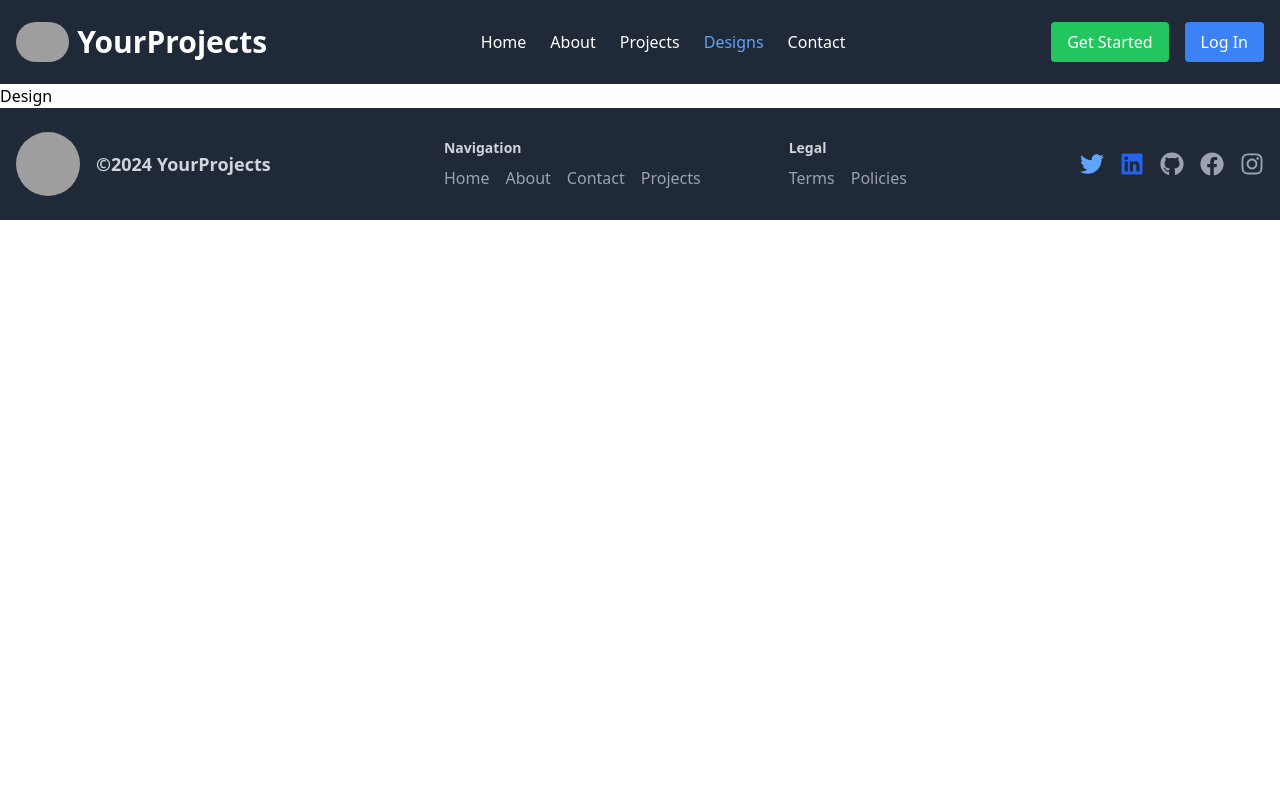
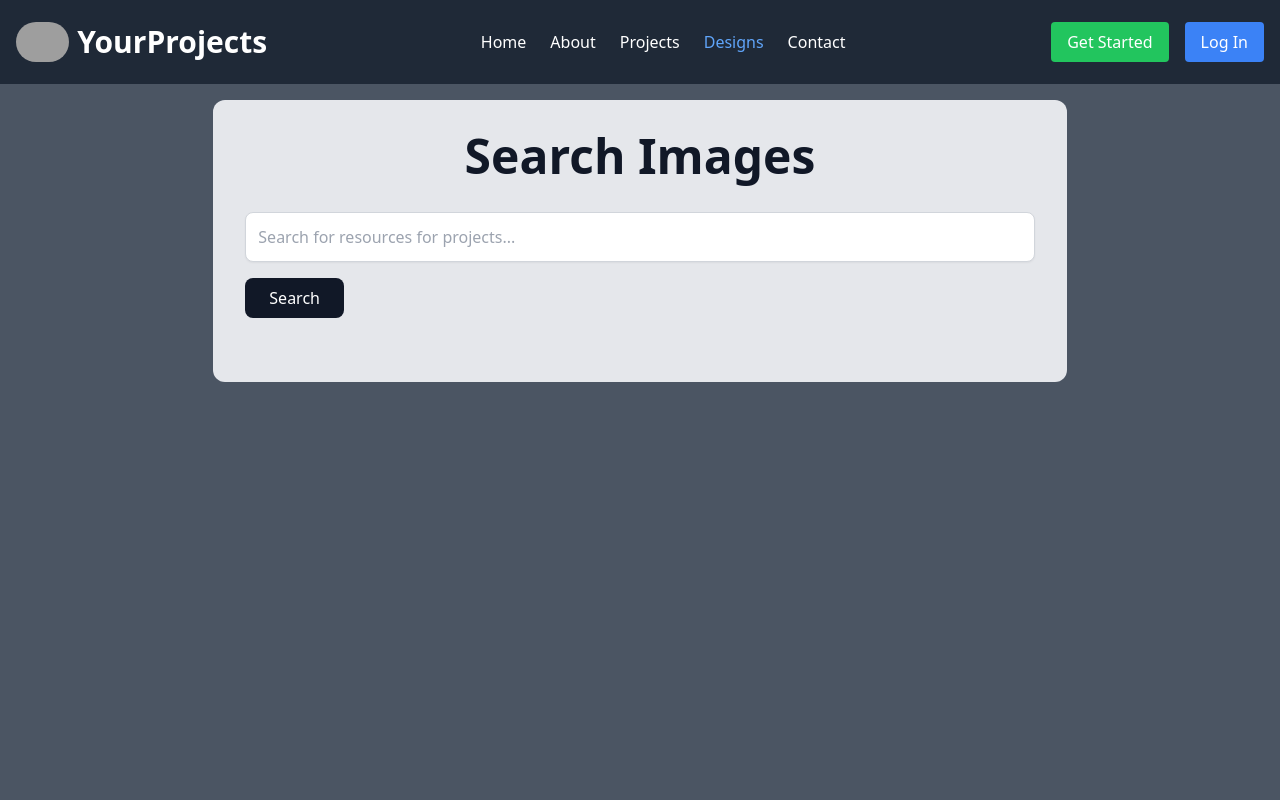
Before and after one commit to sonuthakur03/YourProjects, a React (Vite) app: page /design in a window 1280 px wide. Shown: the top 800 px of the page. Built offline with nearby package versions, Linux system fonts and the light colour scheme; grey boxes are pictures that could not be loaded.

Commit message:
design section

```diff
--- a/src/components/Design/Design.jsx
+++ b/src/components/Design/Design.jsx
@@ -1,7 +1,72 @@
-import React from "react";
+import React, { useState } from "react";
+import APIKEY from "./imageFetch";
 
-function Design() {
-  return <div>Design</div>;
-}
+const Search = () => {
+  const [searchTerm, setSearchTerm] = useState("");
+  const [images, setImages] = useState([]);
 
-export default Design;
+  const handleSearch = async () => {
+    try {
+      const fetchedImages = await imageLoader(searchTerm);
+      setImages(fetchedImages);
+    } catch (error) {
+      console.error("Error fetching images:", error);
+    }
+  };
+
+  return (
+    <div className="bg-gray-600 min-h-screen">
+      {/* Search Section */}
+      <section id="search" className="py-4 bg-gray-600">
+        <div className="container mx-auto p-8 w-2/3 bg-gray-200 rounded-xl">
+          <h2 className="text-5xl font-bold mb-8 text-center text-gray-900">
+            Search Images
+          </h2>
+          <div className="mb-8">
+            <input
+              type="text"
+              placeholder="Search for resources for projects..."
+              className="w-full p-3 rounded-lg border border-gray-300 shadow-sm focus:outline-none focus:ring-2 focus:ring-gray-500"
+              value={searchTerm}
+              onChange={(e) => setSearchTerm(e.target.value)}
+            />
+            <button
+              onClick={handleSearch}
+              className="mt-4 px-6 py-2 bg-gray-900 text-white rounded-lg hover:bg-gray-800 focus:outline-none focus:ring-2 focus:ring-gray-500"
+            >
+              Search
+            </button>
+          </div>
+          <div className="grid grid-cols-1 md:grid-cols-3 place-items-center gap-6">
+            {images.map((image) => (
+              <div key={image.id} className="bg-gray-300 p-2 rounded-xl">
+                <img
+                  src={image.src}
+                  alt={`Image ${image.id}`}
+                  className="rounded-lg shadow-md"
+                />
+              </div>
+            ))}
+          </div>
+        </div>
+      </section>
+    </div>
+  );
+};
+
+// Fetch images based on the search term
+const imageLoader = async (searchTerm) => {
+  const response = await fetch(
+    `https://api.unsplash.com/search/photos?page=1&query=${searchTerm}&client_id=${APIKEY}`
+  );
+  const data = await response.json();
+  console.log(data);
+
+  // Map the response data to a format that matches your state structure
+  return data.results.map((image) => ({
+    id: image.id,
+    src: image.urls.small,
+  }));
+};
+
+export default Search;
--- /dev/null
+++ b/src/components/Design/imageFetch.js
@@ -0,0 +1,2 @@
+const APIKEY = "zxd7c2wkt3w28mW8-rRkeB_dF5TxHWiEEtKYG6KAAJI";
+export default APIKEY;
--- a/src/components/Header/Header.jsx
+++ b/src/components/Header/Header.jsx
@@ -1,5 +1,5 @@
 import React from "react";
-import { NavLink, Link } from "react-router-dom";
+import { NavLink } from "react-router-dom";
 
 const Header = () => {
   return (
```
